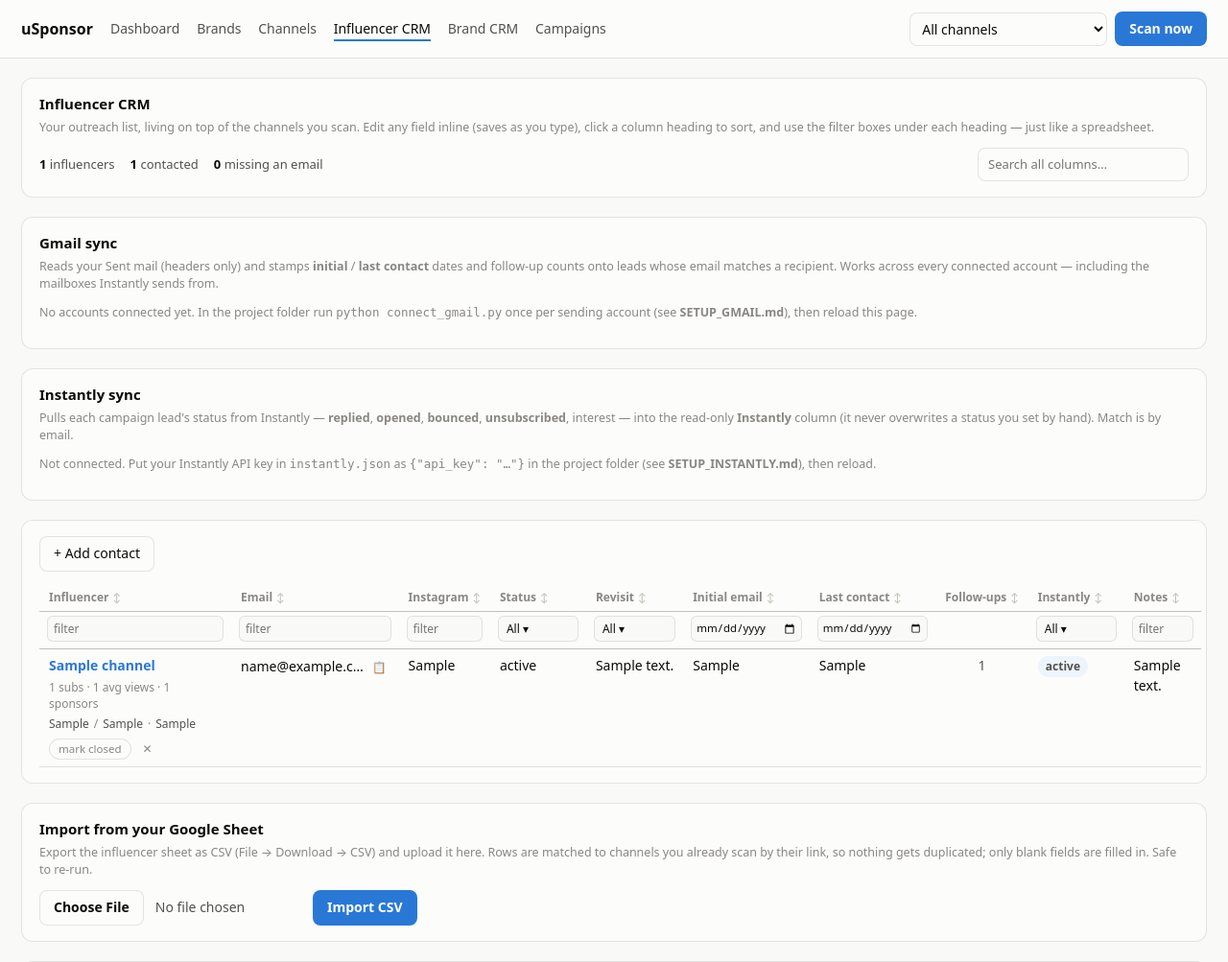
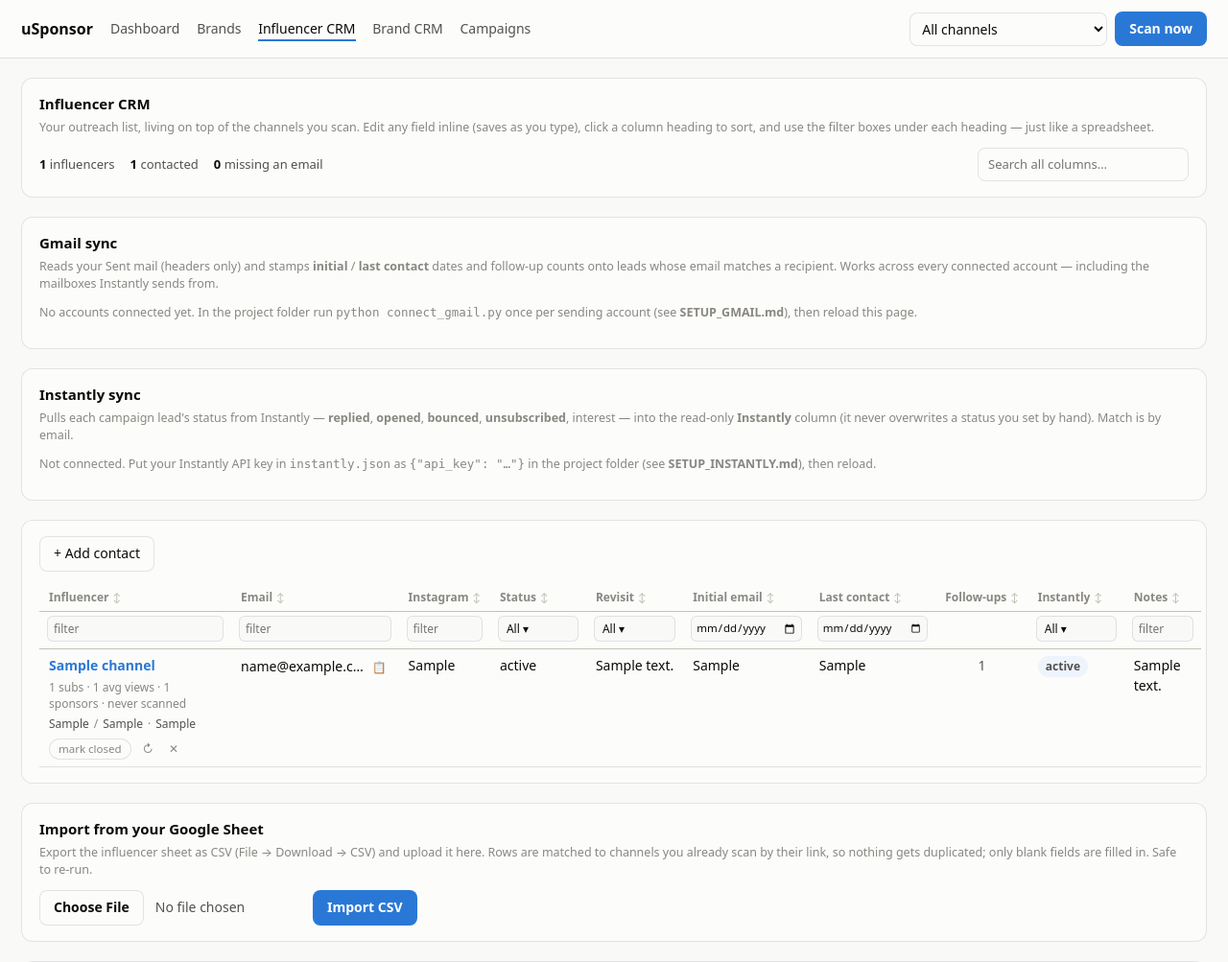
Before and after one commit to WajihQ/uSponsor, a Flask app: page /crm/influencers in a window 1280 px wide. Shown: the top 1003 px of the page at 96% size. Run offline with Flask 3, Linux system fonts and the light colour scheme; tables that the repository leaves empty hold one stand-in row (values such as "Sample post"); data that the repository does not hold is empty.

Commit message:
Retire Channels page into the Influencer CRM
- /channels now redirects to the Influencer CRM; nav link removed. The endpoint
  and channels_* action routes stay so old links and _done() fallbacks resolve.
- Per-row "re-scan fresh" (↻) action to clear a creator's videos so the next
  scan refetches them, with a confirm.
- "scanned Nd ago / never scanned" freshness hint in each creator's meta line.

The CRM now covers everything the Channels page did (add, import, niche/agency,
mark closed, delete, backfill, re-scan, freshness) plus outreach.

Co-Authored-By: Claude Opus 4.8 <noreply@anthropic.com>

```diff
--- a/app.py
+++ b/app.py
@@ -40,6 +40,26 @@ def _done(message, category="ok", endpoint="dashboard"):
         return "", 204
     flash(message, category)
     return redirect(request.referrer or url_for(endpoint))
+
+
+def _ago(ts):
+    """A timestamp string -> friendly relative age ('today', '3d ago')."""
+    if not ts:
+        return None
+    try:
+        d = dt.datetime.strptime(str(ts)[:10], "%Y-%m-%d").date()
+    except ValueError:
+        return None
+    n = (dt.date.today() - d).days
+    if n <= 0:
+        return "today"
+    if n == 1:
+        return "1d ago"
+    if n < 30:
+        return f"{n}d ago"
+    if n < 365:
+        return f"{n // 30}mo ago"
+    return f"{n // 365}y ago"
 
 
 def _compact(n):
@@ -234,35 +254,9 @@ def dashboard():
 
 @app.route("/channels")
 def channels():
-    f_status = request.args.get("status", "")
-    if f_status not in ("", "closed", "prospect"):
-        f_status = ""
-    conn = db.connect()
-    try:
-        chans = conn.execute(
-            "SELECT c.*, COUNT(DISTINCT v.id) AS videos, COUNT(s.id) AS spons"
-            " FROM channels c LEFT JOIN videos v ON v.channel_ref = c.id"
-            " LEFT JOIN sponsorships s ON s.video_ref = v.id"
-            + (" WHERE c.status = ?" if f_status else "")
-            + " GROUP BY c.id ORDER BY COALESCE(c.name, c.input_url)",
-            (f_status,) if f_status else (),
-        ).fetchall()
-        niches = [
-            r["niche"] for r in conn.execute(
-                "SELECT DISTINCT niche FROM channels WHERE niche IS NOT NULL AND niche != '' ORDER BY niche"
-            )
-        ]
-        agencies = [
-            r["agency"] for r in conn.execute(
-                "SELECT DISTINCT agency FROM channels WHERE agency IS NOT NULL AND agency != '' ORDER BY agency"
-            )
-        ]
-    finally:
-        conn.close()
-    return render_template(
-        "channels.html", chans=chans, niches=niches, agencies=agencies,
-        f_status=f_status, scan=scraper.STATE,
-    )
+    # The Channels page has been folded into the Influencer CRM; keep the
+    # endpoint so old links and _done() fallbacks still resolve.
+    return redirect(url_for("crm_influencers"))
 
 
 @app.route("/channels/add", methods=["POST"])
@@ -397,11 +391,12 @@ def crm_influencers():
             trimmed = sorted(vals)[1:-1] if len(vals) >= 3 else vals
             if trimmed:
                 avg_views[ch_id] = _compact(sum(trimmed) / len(trimmed))
+        scanned = {r["id"]: _ago(r["last_scanned"]) for r in rows}
     finally:
         conn.close()
     return render_template(
         "crm_influencers.html", rows=rows, statuses=statuses, counts=counts,
-        avg_views=avg_views,
+        avg_views=avg_views, scanned=scanned,
         status_options=_status_options(statuses, _INFL_STATUS_DEFAULTS),
         f_status=f_status, f_revisit=f_revisit, q=q, sort=sort, scan=scraper.STATE,
         gmail=gmail_sync.status(), instantly=instantly.status(),
--- a/templates/base.html
+++ b/templates/base.html
@@ -143,7 +143,6 @@ tbody.addrow.hidden { display:none; }        /* collapsed until "+ Add contact"
   <nav>
     <a href="{{ url_for('dashboard') }}" class="{{ 'active' if request.endpoint == 'dashboard' }}">Dashboard</a>
     <a href="{{ url_for('brands') }}" class="{{ 'active' if request.endpoint == 'brands' }}">Brands</a>
-    <a href="{{ url_for('channels') }}" class="{{ 'active' if request.endpoint == 'channels' }}">Channels</a>
     <a href="{{ url_for('crm_influencers') }}" class="{{ 'active' if request.endpoint == 'crm_influencers' }}">Influencer CRM</a>
     <a href="{{ url_for('crm_brands') }}" class="{{ 'active' if request.endpoint == 'crm_brands' }}">Brand CRM</a>
     <a href="{{ url_for('campaigns_page') }}" class="{{ 'active' if request.endpoint == 'campaigns_page' }}">Campaigns</a>
--- a/templates/crm_influencers.html
+++ b/templates/crm_influencers.html
@@ -24,8 +24,9 @@ tbody.addrow .who input { display:block; margin-bottom:5px; }
   border-radius:999px; background:var(--surface); color:var(--muted); cursor:pointer; }
 .closebtn.on { border-color:var(--good); color:var(--good); background:rgba(0,99,0,.10); font-weight:600; }
 .closebtn:hover { border-color:var(--accent); color:var(--accent); }
-.delbtn { border:none; background:transparent; color:var(--muted); cursor:pointer; font-size:12px; padding:2px 4px; }
+.delbtn, .rescanbtn { border:none; background:transparent; color:var(--muted); cursor:pointer; font-size:12px; padding:2px 4px; }
 .delbtn:hover { color:var(--bad); }
+.rescanbtn:hover { color:var(--accent); }
 {% endblock %}
 
 {% block content %}
@@ -97,11 +98,12 @@ tbody.addrow .who input { display:block; margin-bottom:5px; }
       <tr data-id="{{ c.id }}">
         <td class="who" data-val="{{ c.name or c.input_url }}">
           <a href="{{ url_for('creator_detail', cid=c.id) }}"><b>{{ c.name or c.input_url }}</b></a>
-          {% if c.subscribers or c.spons or avg_views.get(c.id) %}
+          {% if c.subscribers or c.spons or avg_views.get(c.id) or scanned.get(c.id) %}
           <div class="meta">
             {% if c.subscribers %}{{ '{:,}'.format(c.subscribers) }} subs{% endif %}
             {% if avg_views.get(c.id) %}{% if c.subscribers %} · {% endif %}{{ avg_views[c.id] }} avg views{% endif %}
             {% if c.spons %} · {{ c.spons }} sponsors{% endif %}
+            {% if scanned.get(c.id) %} · scanned {{ scanned[c.id] }}{% else %} · <span style="color:var(--muted)">never scanned</span>{% endif %}
           </div>
           {% endif %}
           <div class="whofields">
@@ -115,6 +117,9 @@ tbody.addrow .who input { display:block; margin-bottom:5px; }
             <form method="post" action="{{ url_for('channels_status', cid=c.id) }}" data-ajax="toggle-closed" data-done="Status updated">
               <input type="hidden" name="status" value="{{ 'prospect' if c.status == 'closed' else 'closed' }}">
               <button type="submit" class="closebtn {{ 'on' if c.status == 'closed' }}">{{ '✓ signed' if c.status == 'closed' else 'mark closed' }}</button>
+            </form>
+            <form method="post" action="{{ url_for('channels_reset', cid=c.id) }}" data-ajax="save" data-confirm="Clear this creator's scanned videos so the next scan re-fetches them fresh? Removes their current sponsorship detections." data-done="Cleared — next scan re-fetches">
+              <button type="submit" class="rescanbtn" title="Re-scan fresh (clear &amp; refetch on next scan)">↻</button>
             </form>
             <form method="post" action="{{ url_for('channels_delete', cid=c.id) }}" data-ajax="remove-row" data-confirm="Delete this creator and ALL their scanned videos & sponsorships? This can't be undone." data-done="Creator removed">
               <button type="submit" class="delbtn" title="Delete creator">✕</button>
```
